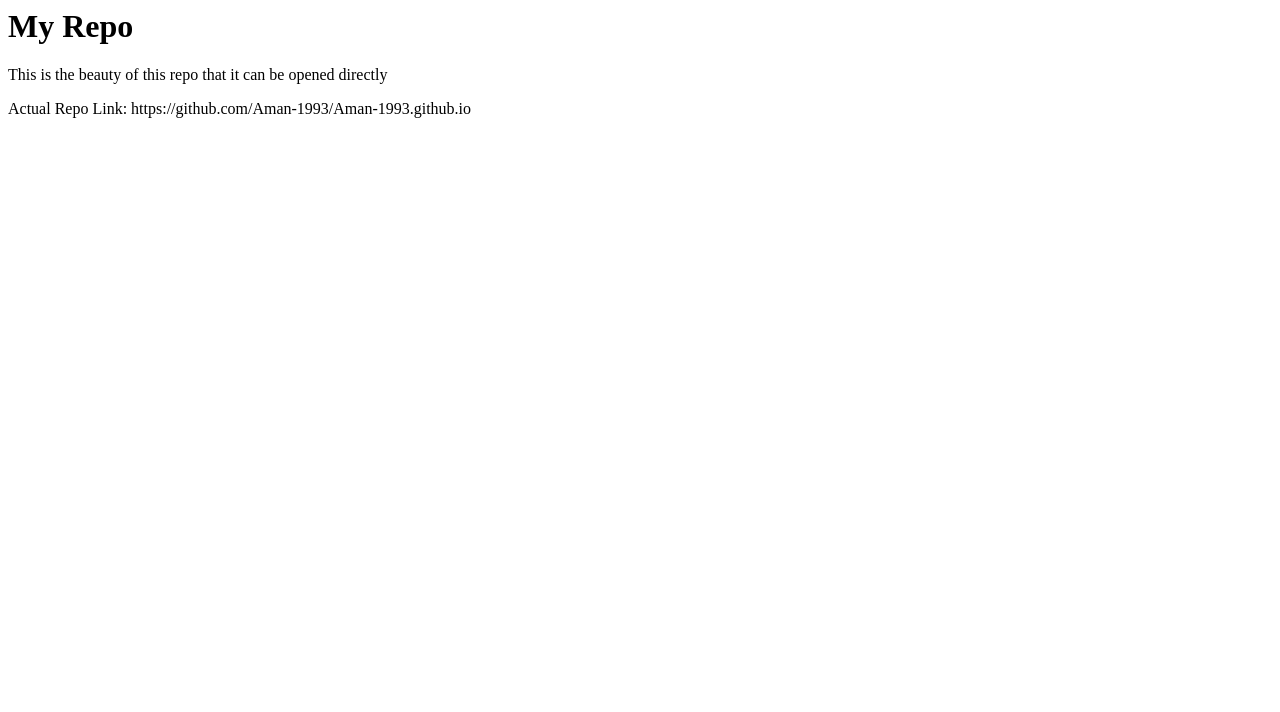
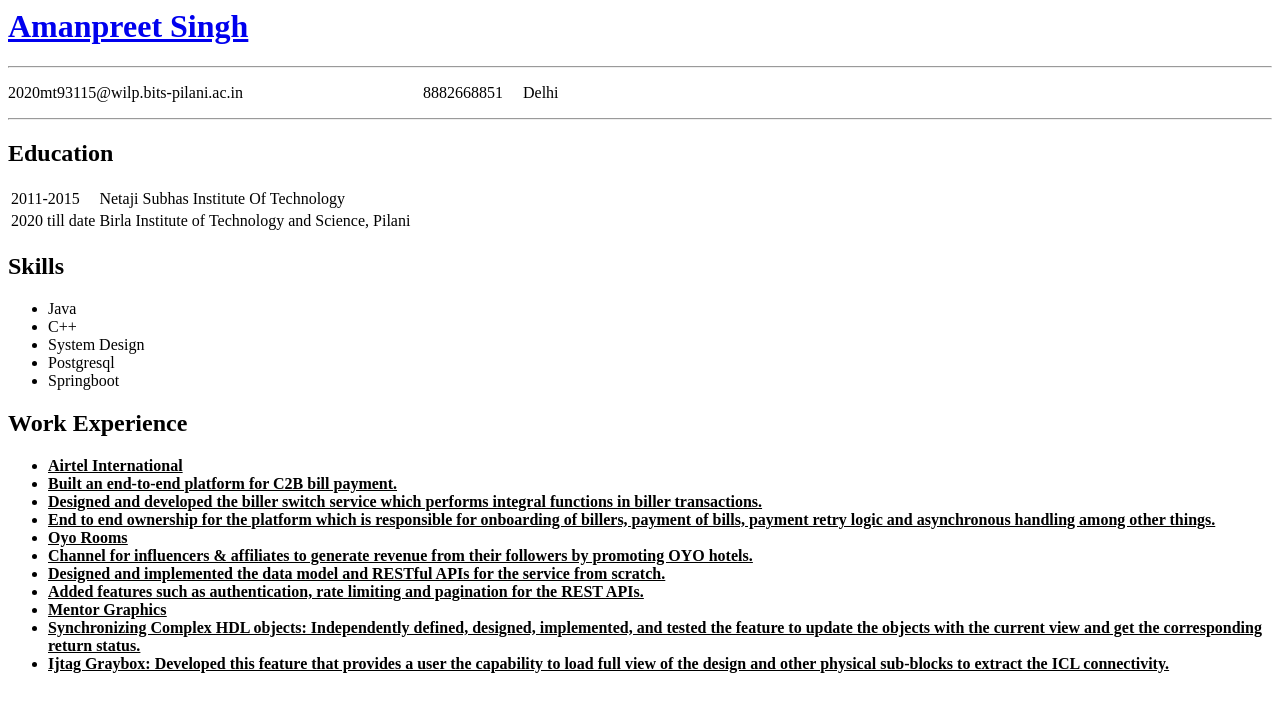
Before and after one commit to Aman-1993/Aman-1993.github.io, a plain HTML site: page index.html in a window 1280 px wide. Drawn offline with Linux system fonts and the light colour scheme.

Commit message:
Adding profile

```diff
--- a/index.html
+++ b/index.html
@@ -1,3 +1,39 @@
-<h1>My Repo</h1>
-<p>This is the beauty of this repo that it can be opened directly</p>
-<p>Actual Repo Link: https://github.com/Aman-1993/Aman-1993.github.io</p>
+<h1><a href="https://www.linkedin.com/in/amanpreet-singh-b79598a3/">Amanpreet Singh</a></h1>
+<hr />
+<p>2020mt93115@wilp.bits-pilani.ac.in &emsp;&emsp;&emsp;&emsp;&emsp;&emsp;&emsp;&emsp;&emsp;&emsp;&emsp;8882668851 &emsp;Delhi</p>
+<hr />
+<h2>Education</h2>
+<table>
+<tbody>
+<tr>
+<td>2011-2015</td>
+<td>Netaji Subhas Institute Of Technology</td>
+</tr>
+<tr>
+<td>2020 till date</td>
+<td>Birla Institute of Technology and Science, Pilani</td>
+</tr>
+</tbody>
+</table>
+<h2>Skills</h2>
+<ul>
+<li>Java</li>
+<li>C++</li>
+<li>System Design</li>
+<li>Postgresql</li>
+<li>Springboot</li>
+</ul>
+<h2>Work Experience</h2>
+<ul>
+<li><u><b>Airtel International</li>
+<li>Built an end-to-end platform for C2B bill payment.<br/>
+<li>Designed and developed the biller switch service which performs integral functions in biller transactions.
+<li>End to end ownership for the platform which is responsible for onboarding of billers, payment of bills, payment retry logic and asynchronous handling among other things.
+<li><b><u>Oyo Rooms</li>
+<li>Channel for influencers & affiliates to generate revenue from their followers by promoting OYO hotels.
+<li>Designed and implemented the data model and RESTful APIs for the service from scratch.
+<li>Added features such as authentication, rate limiting and pagination for the REST APIs.
+<li><b><u>Mentor Graphics</li>
+<li>Synchronizing Complex HDL objects: Independently defined, designed, implemented, and tested the feature to update the objects with the current view and get the corresponding return status.
+<li>Ijtag Graybox: Developed this feature that provides a user the capability to load full view of the design and other physical sub-blocks to extract the ICL connectivity.
+</ul>
```
